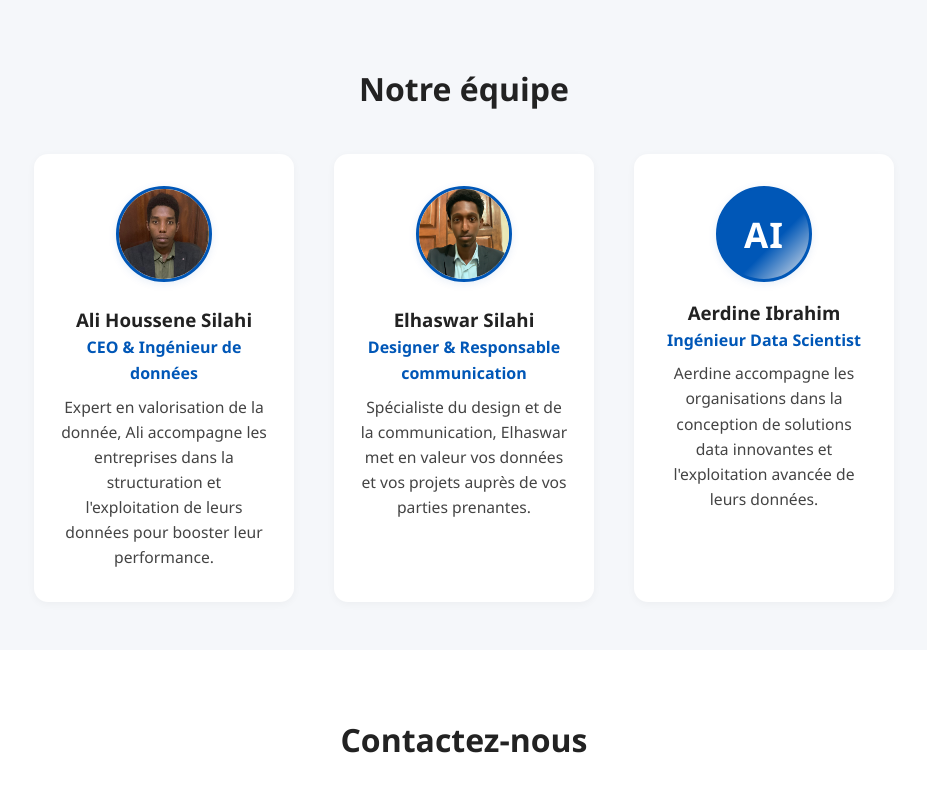
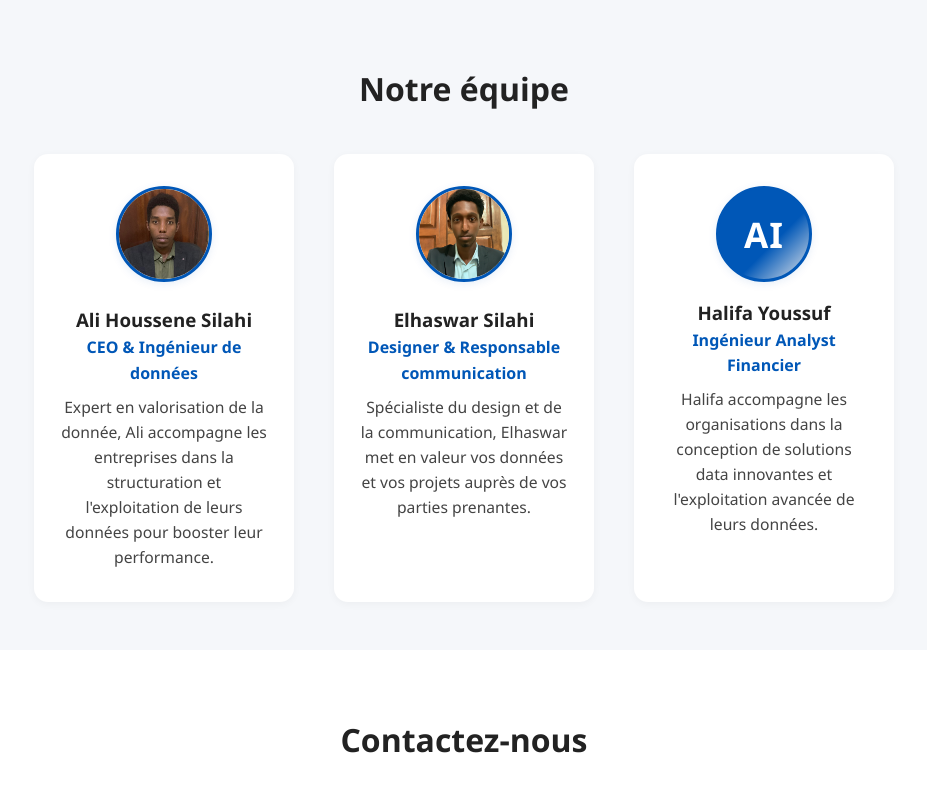
Before and after one commit to silahi/teksene, a plain HTML site: page index.html in a window 1280 px wide. Shown: the part 1705-2497 px from the top of the page, without its empty margins (176-1103 px from the left). Drawn offline with Linux system fonts and the light colour scheme.

Commit message:
Update index.html

```diff
--- a/index.html
+++ b/index.html
@@ -118,11 +118,11 @@
           <p class="membre__bio">Spécialiste du design et de la communication, Elhaswar met en valeur vos données et vos projets auprès de vos parties prenantes.</p>
         </div>
         <div class="membre">
-          <!-- Pas de photo disponible pour Aerdine Ibrahim -->
+          <!-- Pas de photo disponible pour  -->
           <div class="membre__photo membre__photo--empty">AI</div>
-          <h3>Aerdine Ibrahim</h3>
-          <p class="membre__role">Ingénieur Data Scientist</p>
-          <p class="membre__bio">Aerdine accompagne les organisations dans la conception de solutions data innovantes et l'exploitation avancée de leurs données.</p>
+          <h3>Halifa Youssuf</h3>
+          <p class="membre__role">Ingénieur Analyst Financier</p>
+          <p class="membre__bio">Halifa accompagne les organisations dans la conception de solutions data innovantes et l'exploitation avancée de leurs données.</p>
         </div>
         <!-- Optionnel :
         <div class="membre">
```
